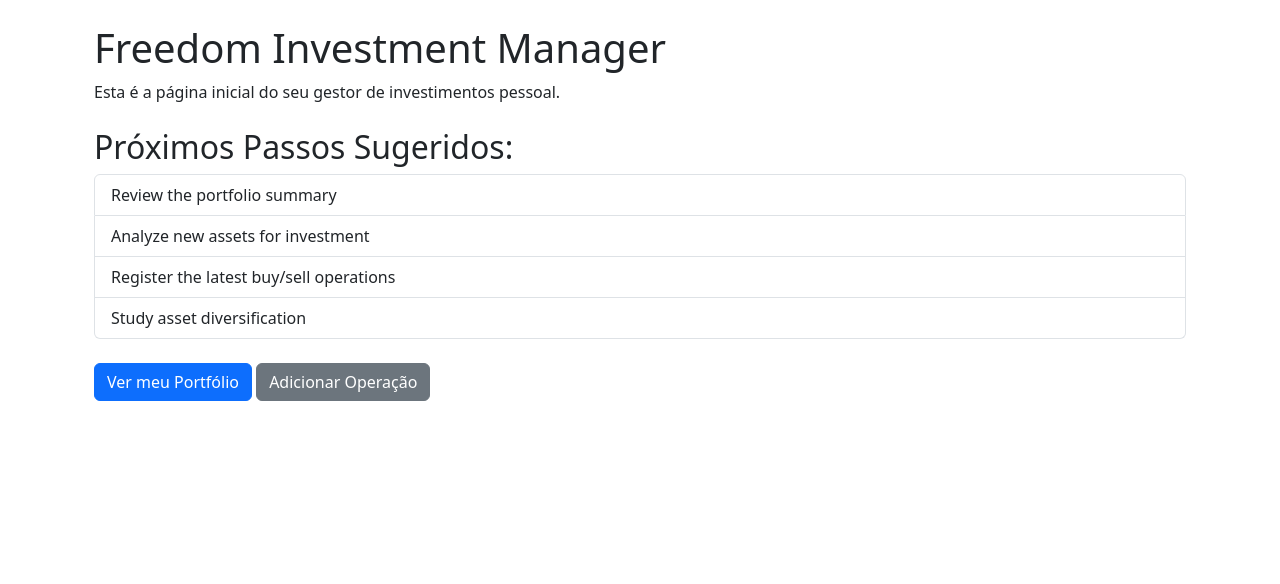
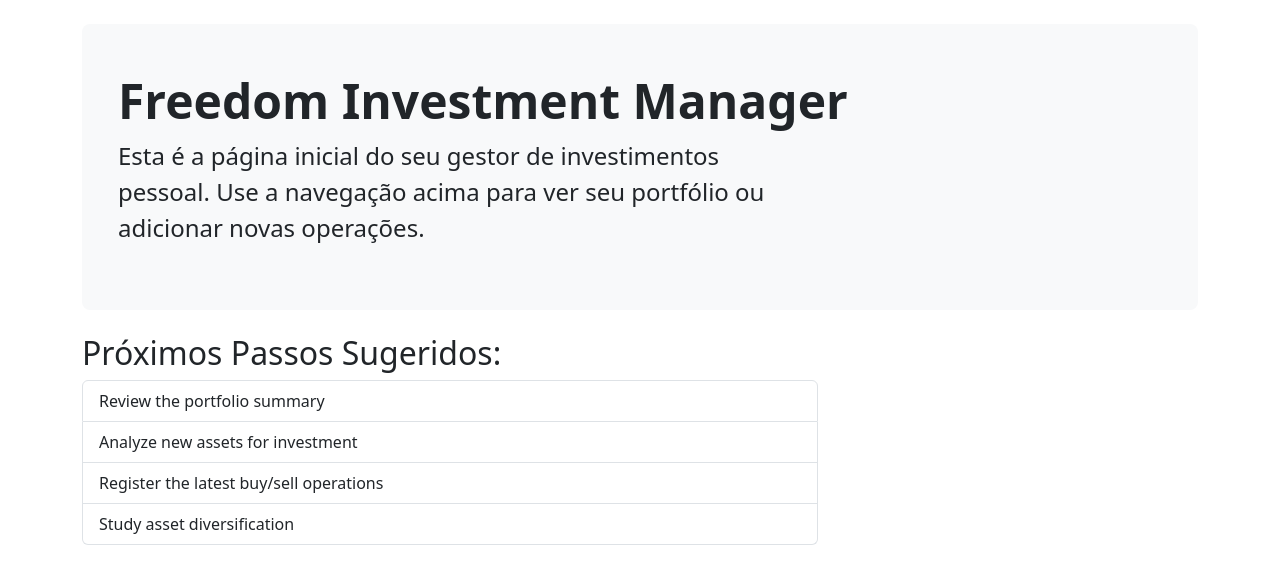
Before and after one commit to phrochaf/Freedom_Project, a Flask app: page / in a window 1280 px wide. Shown: the part 56-640 px from the top of the page. Run offline with Flask 3, Linux system fonts and the light colour scheme.

Commit message:
Remove a configuração de pythonpath do arquivo pyproject.toml. Atualiza o template index.html para utilizar variáveis dinâmicas e melhora a estrutura do conteúdo, incluindo uma seção para próximos passos sugeridos. Ajusta as importações em conftest.py e test_portfolio.py para refletir o novo caminho em src. Adiciona novos testes em test_app.py para verificar a funcionalidade da página inicial e o fluxo de registro e login de usuários.

```diff
--- a/pyproject.toml
+++ b/pyproject.toml
@@ -1,4 +1 @@
 [tool.pytest.ini_options]
-pythonpath = [
-    "src",
-]
--- a/templates/index.html
+++ b/templates/index.html
@@ -1,14 +1,18 @@
 {% extends "base.html" %}
 
-{% block title %}Meu Portfólio{% endblock %}
+{% block title %}{{ title }}{% endblock %}
 
 {% block content %}
+    <div class="py-5 px-4 mb-4 bg-light rounded-3">
+        <div class="container-fluid">
+            <h1 class="display-5 fw-bold">{{ title }}</h1>
+            <p class="col-md-8 fs-4">Esta é a página inicial do seu gestor de investimentos pessoal. Use a navegação acima para ver seu portfólio ou adicionar novas operações.</p>
+        </div>
+    </div>
 
-    <main class="container mt-4">
-        <h1>{{ title }}</h1>
-        <p>Esta é a página inicial do seu gestor de investimentos pessoal.</p>
-
-        <h2 class="mt-4">Próximos Passos Sugeridos:</h2>
+    <div class="row">
+        <div class="col-md-8">
+            <h2>Próximos Passos Sugeridos:</h2>
             {% if task_list %}
                 <div class="list-group">
                     {% for task in task_list %}
@@ -18,11 +22,6 @@
             {% else %}
                 <p>Nenhuma tarefa pendente!</p>
             {% endif %}
-
-        <div class="mt-4">
-            <a class="btn btn-primary" href="{{ url_for('show_portfolio') }}">Ver meu Portfólio</a>
-            <a class="btn btn-secondary" href="{{ url_for('add_operation') }}">Adicionar Operação</a>
         </div>
-    </main>
-    <script src="https://cdn.jsdelivr.net/npm/bootstrap@5.3.3/dist/js/bootstrap.bundle.min.js"></script>
+    </div>
 {% endblock %}
```
Also changed, not shown: tests/conftest.py (+2 -2 lines), tests/test_app.py (+33 -0 lines), tests/test_portfolio.py (+3 -3 lines). Lines whose indentation alone changed are shown as unchanged.
